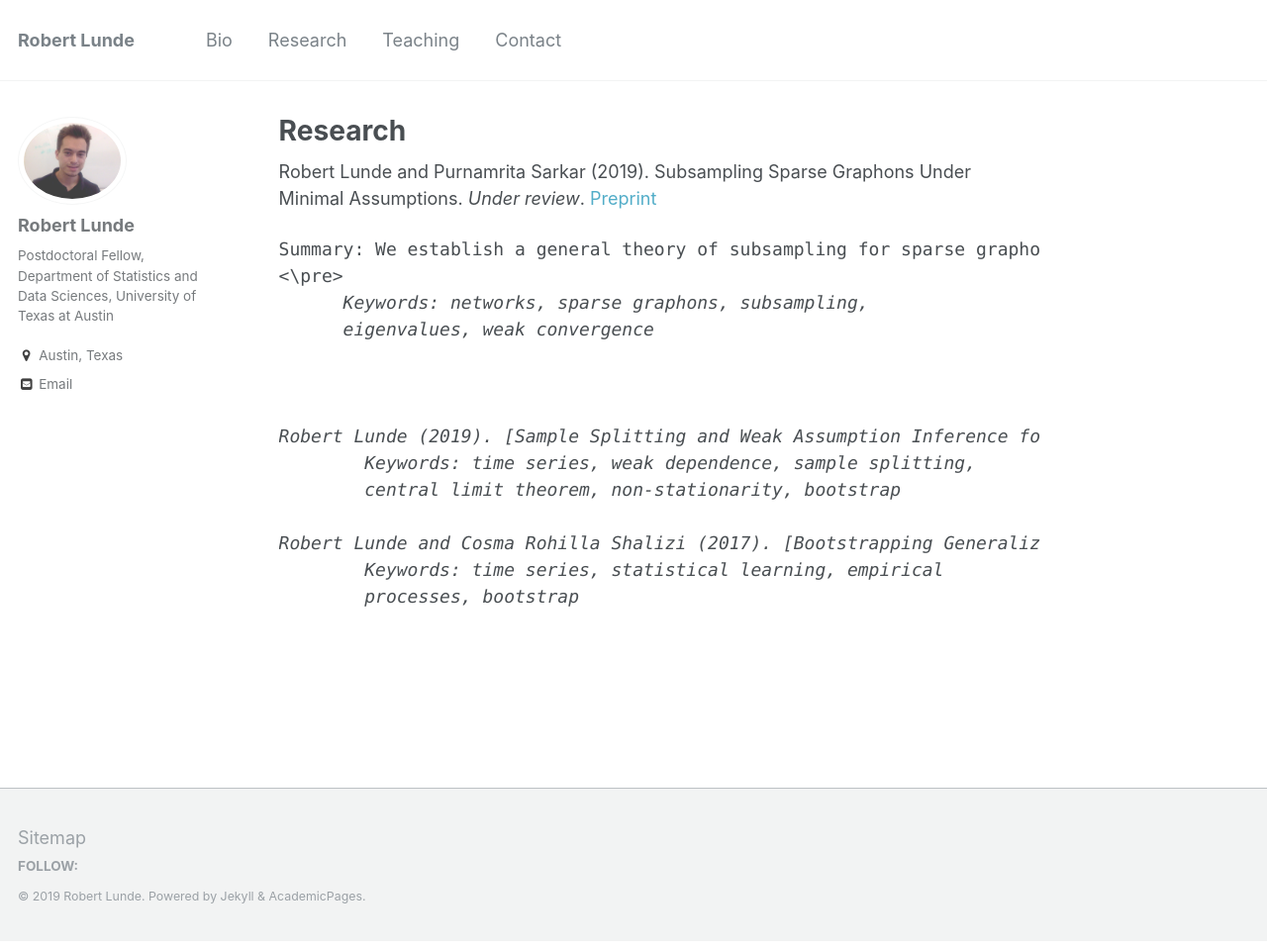
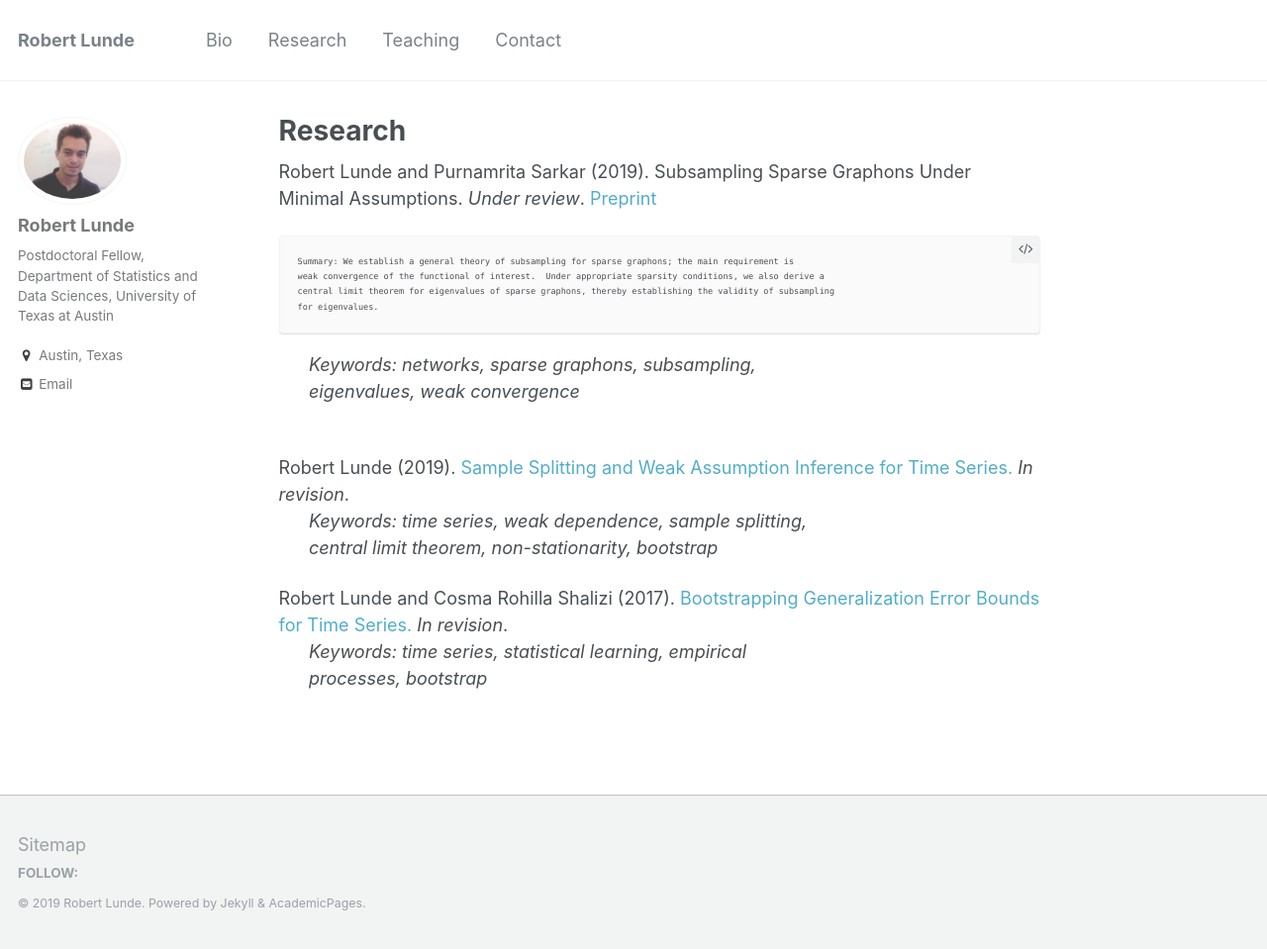
Before and after one commit to rslunde/rslunde.github.io, a Jekyll site: the page built from _pages/research.md, in a window 1280 px wide and 959 px high. Shown: the whole window at 99% size. Built offline with Jekyll 4.4.1, drawn with Linux system fonts in a browser that asks for light colours.

Commit message:
formatting with tab

```diff
--- a/_pages/research.md
+++ b/_pages/research.md
@@ -4,9 +4,12 @@ permalink: /research/
 author_profile: true
 ---
 Robert Lunde and Purnamrita Sarkar (2019). Subsampling Sparse Graphons Under Minimal Assumptions. <i>Under review</i>. [Preprint](https://arxiv.org/pdf/1907.12528.pdf)
-<pre>
-Summary: We establish a general theory of subsampling for sparse graphons; the main requirement is weak convergence of the functional of interest.  Under appropriate sparsity conditions, we also derive a central limit theorem for eigenvalues of sparse graphons, thereby establishing the validity of subsampling for eigenvalues.
-<\pre>
+
+    Summary: We establish a general theory of subsampling for sparse graphons; the main requirement is
+    weak convergence of the functional of interest.  Under appropriate sparsity conditions, we also derive a
+    central limit theorem for eigenvalues of sparse graphons, thereby establishing the validity of subsampling
+    for eigenvalues.
+
 &nbsp;&nbsp;&nbsp;&nbsp;&nbsp; <i>Keywords: networks, sparse graphons, subsampling,
 &nbsp;&nbsp;&nbsp;&nbsp;&nbsp; eigenvalues, weak convergence
 &nbsp;&nbsp;
```
